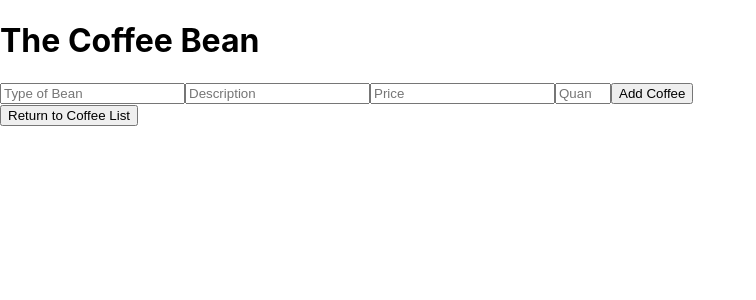
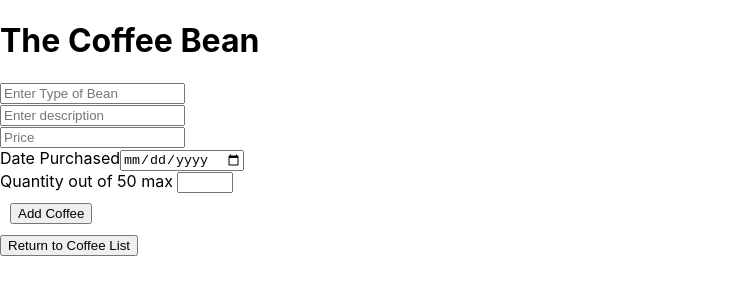
Before and after one commit to jlenz27/InventoryControl, a React (Create React App) app: page / in a window 1280 px wide. Both pictures are taken after a click on the button "Add Coffee". Shown: the top 300 px of the page, without its empty margins (0-756 px from the left). Built offline with nearby package versions, Linux system fonts and the light colour scheme.

Commit message:
updated form

```diff
--- a/package.json
+++ b/package.json
@@ -6,7 +6,9 @@
     "@testing-library/jest-dom": "^5.16.5",
     "@testing-library/react": "^13.4.0",
     "@testing-library/user-event": "^13.5.0",
+    "bootstrap": "^5.2.3",
     "react": "^18.2.0",
+    "react-bootstrap": "^2.7.4",
     "react-dom": "^18.2.0",
     "react-scripts": "5.0.1",
     "web-vitals": "^2.1.4"
--- a/src/components/NewCoffeeForm.js
+++ b/src/components/NewCoffeeForm.js
@@ -11,6 +11,7 @@ function NewCoffeeForm(props) {
       name: event.target.name.value || "No Name",
       description: event.target.description.value || "No Description",
       price: event.target.price.value || 0,
+      date :event.target.date.value,
       quantity: event.target.quantity.value || 0,
       id: v4()
     });
--- a/src/components/ReusableForm.js
+++ b/src/components/ReusableForm.js
@@ -1,19 +1,51 @@
 import React from "react";
 import PropTypes from "prop-types";
+import Button from 'react-bootstrap/Button';
+import Form from 'react-bootstrap/Form';
 
 const ReusableForm = (props) => {
   return (
-    <React.Fragment>
-      <form onSubmit={props.formSubmissionHandler}>
-        <input type='text' name='name' placeholder='Type of Bean' />
-        <input type='text' name='description' placeholder='Description' />
-        <input type='number'name='price' placeholder='Price' />
-        <input type='number'name='quantity' placeholder='Quantity out of 50' max="50" min="0" />
-        <button type='submit'>{props.buttonText}</button>
-      </form>
-    </React.Fragment>
-  );
+ <React.Fragment>
+  <Form onSubmit={props.formSubmissionHandler}>
+    <Form.Group controlId="name">
+      <Form.Label></Form.Label>
+      <Form.Control type="text" placeholder="Enter Type of Bean" />
+    </Form.Group>
+
+    <Form.Group controlId="description">
+      <Form.Label></Form.Label>
+      <Form.Control type="text" placeholder="Enter description" />
+    </Form.Group>
+
+    <Form.Group controlId="price">
+      <Form.Label></Form.Label>
+      <Form.Control type="number" placeholder="Price" />
+    </Form.Group>
+
+    <Form.Group controlId="date">
+      <Form.Label> Date Purchased</Form.Label>
+      <Form.Control type="date" placeholder="Enter sighting date" />
+    </Form.Group>
+
+    <Form.Group controlId="quantity">
+      <Form.Label>Quantity out of 50 max </Form.Label>
+      <Form.Control type='number'name='quantity' placeholder='' max="50" min="0"/>
+    </Form.Group>
+
+    <Button variant="primary" type="submit" style={{margin: '10px'}}>{props.buttonText}</Button>
+  </Form>
+</React.Fragment>
+);
 }
+    // <React.Fragment>
+    //   <form onSubmit={props.formSubmissionHandler}>
+    //     <input type='text' name='name' placeholder='Type of Bean' />
+    //     <input type='text' name='description' placeholder='Description' />
+    //     <input type='number'name='price' placeholder='Price' />
+    //     <input type='number'name='quantity' placeholder='Quantity out of 50' max="50" min="0" />
+    //     <button type='submit'>{props.buttonText}</button>
+    //   </form>
+    // </React.Fragment>
 
 ReusableForm.propTypes = {
   formSubmissionHandler: PropTypes.func,
```
Also changed, not shown: 1 other file (tests, documents, lock files or other folders).
